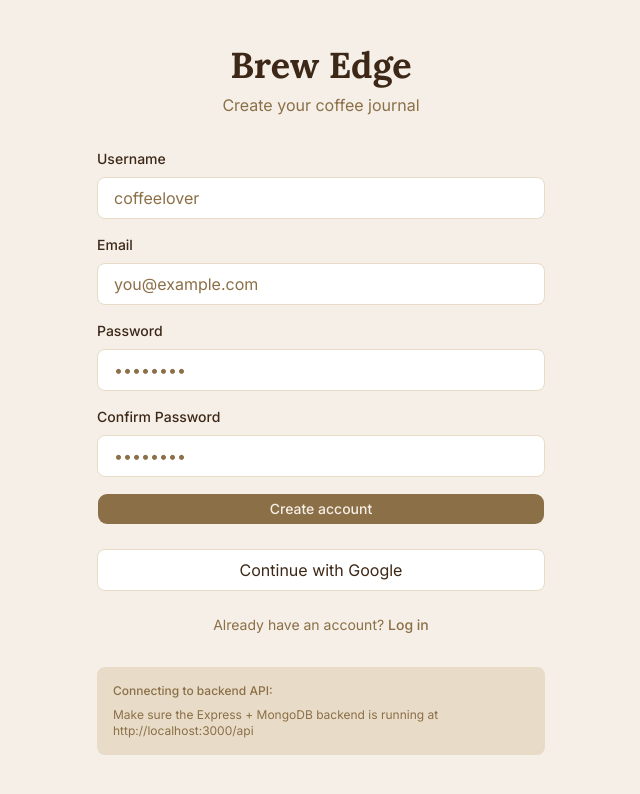
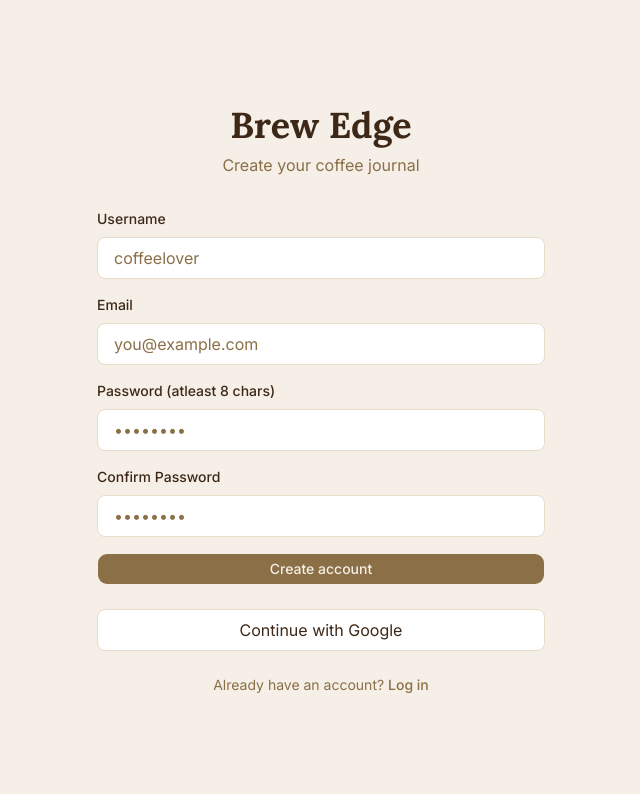
Before and after one commit to nikhilpark/brewedge-webapp, a Next.js app: page /signup in a window 1280 px wide. Shown: the top 794 px of the page, without its empty margins (319-959 px from the left). Built offline with nearby package versions, Linux system fonts and the light colour scheme; no server answers.

Commit message:
removed demo material

```diff
--- a/app/login/page.tsx
+++ b/app/login/page.tsx
@@ -107,10 +107,7 @@ export default function LoginPage() {
         </div>
 
         {/* Demo hint */}
-        <div className="mt-8 p-4 bg-muted rounded-md text-xs text-muted-foreground">
-          <p className="font-medium mb-2">Connecting to backend API:</p>
-          <p>Make sure the Express + MongoDB backend is running at http://localhost:3000/api</p>
-        </div>
+
       </div>
     </main>
   );
--- a/app/signup/page.tsx
+++ b/app/signup/page.tsx
@@ -91,7 +91,7 @@ export default function SignupPage() {
 
           <div>
             <label htmlFor="password" className="block text-sm font-medium text-foreground mb-2">
-              Password
+              Password (atleast 8 chars)
             </label>
             <input
               id="password"
@@ -152,10 +152,7 @@ export default function SignupPage() {
         </div>
 
         {/* Demo hint */}
-        <div className="mt-8 p-4 bg-muted rounded-md text-xs text-muted-foreground">
-          <p className="font-medium mb-2">Connecting to backend API:</p>
-          <p>Make sure the Express + MongoDB backend is running at http://localhost:3000/api</p>
-        </div>
+
       </div>
     </main>
   );
```
